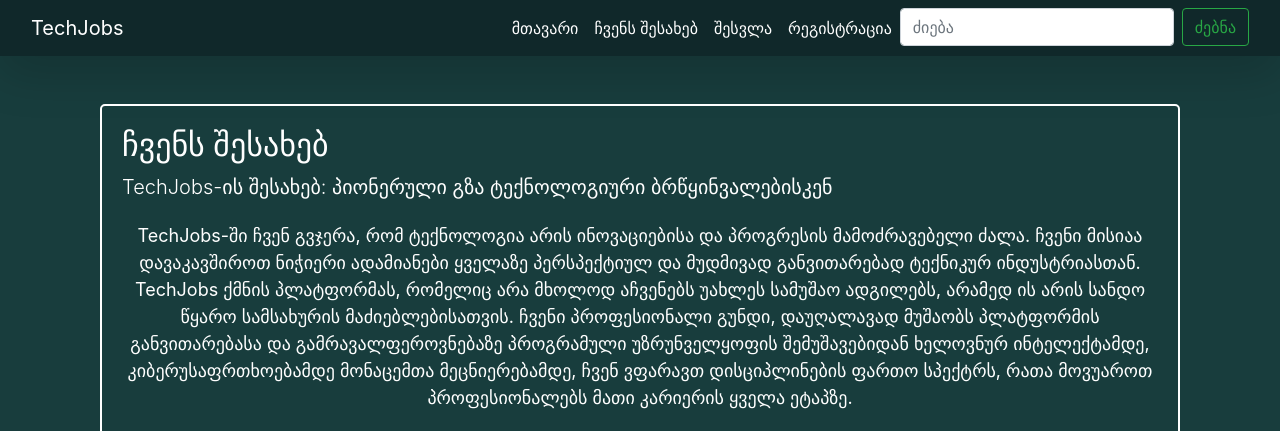
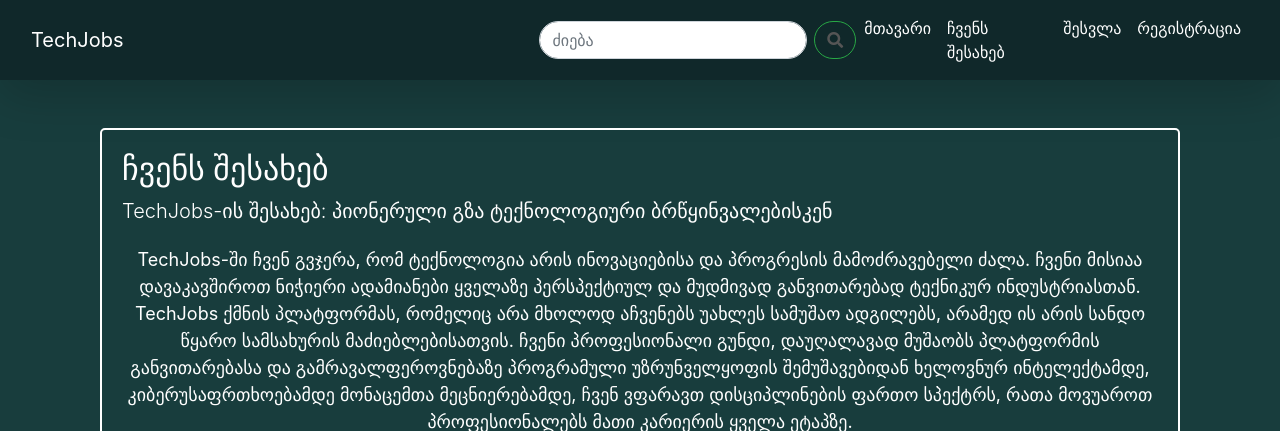
Before and after one commit to BekaBitarashvili/TechJob, a Flask app: page /about in a window 1280 px wide. Shown: the top 431 px of the page. Run offline with Flask 3, Linux system fonts and the light colour scheme.

Commit message:
Search Box Redesign

```diff
--- a/app/static/main.css
+++ b/app/static/main.css
@@ -73,3 +73,13 @@
 .more-title {
     background-color: #5C8374;
 }
+/*Search Box Design*/
+.rounded-pill {
+    border-radius: 50px !important;
+}
+.fa-search {
+    color: #555;
+}
+.input-group {
+    margin-left: 400px;
+}
--- a/app/templates/base.html
+++ b/app/templates/base.html
@@ -10,12 +10,25 @@
     <link rel="stylesheet"
           href=
                   "https://fonts.googleapis.com/css2?family=Material+Symbols+Rounded:opsz,wght,FILL,GRAD@20..48,100..700,0..1,-50..200">
+    <link rel="stylesheet" href="https://cdnjs.cloudflare.com/ajax/libs/font-awesome/5.15.3/css/all.min.css">
 </head>
 <body>
 <header class="main-header">
     <nav class="navbar navbar-expand-lg navbar-dark bg-body-tertiary shadow-lg">
         <div class="container-fluid">
             <a class="navbar-brand" href="{{url_for ('main.home') }}">TechJobs</a>
+
+            <form class="form-inline my-2 my-lg-0 ml-auto" action="{{ url_for('main.search') }}" method="GET">
+                <div class="input-group">
+                    <input class="form-control rounded-pill mr-sm-2" type="search" placeholder="ძიება"
+                           aria-label="Search" name="query">
+                    <div class="input-group-append">
+                        <button class="btn btn-outline-success rounded-pill" type="submit"><i class="fa fa-search"></i>
+                        </button>
+                    </div>
+                </div>
+            </form>
+
             <button class="navbar-toggler" type="button" data-toggle="collapse" data-target="#navbarNav"
                     aria-controls="navbarNav" aria-expanded="false" aria-label="Toggle navigation">
                 <span class="navbar-toggler-icon"></span>
@@ -46,13 +59,13 @@
                         <a class="nav-link" href="{{url_for ('users.register') }}">რეგისტრაცია</a>
                     </li>
                     {% endif %}
-                    <li class="nav-item">
-                        <form class="form-inline my-2 my-lg-0" action="{{ url_for('main.search') }}" method="GET">
-                            <input class="form-control mr-sm-2" type="search" placeholder="ძიება" aria-label="Search"
-                                   name="query">
-                            <button class="btn btn-outline-success my-2 my-sm-0" type="submit">ძებნა</button>
-                        </form>
-                    </li>
+<!--                    <li class="nav-item">-->
+<!--                        <form class="form-inline my-2 my-lg-0" action="{{ url_for('main.search') }}" method="GET">-->
+<!--                            <input class="form-control mr-sm-2" type="search" placeholder="ძიება" aria-label="Search"-->
+<!--                                   name="query">-->
+<!--                            <button class="btn btn-outline-success my-2 my-sm-0" type="submit">ძებნა</button>-->
+<!--                        </form>-->
+<!--                    </li>-->
                 </ul>
             </div>
         </div>
```
Also changed, not shown: instance/database.db.
